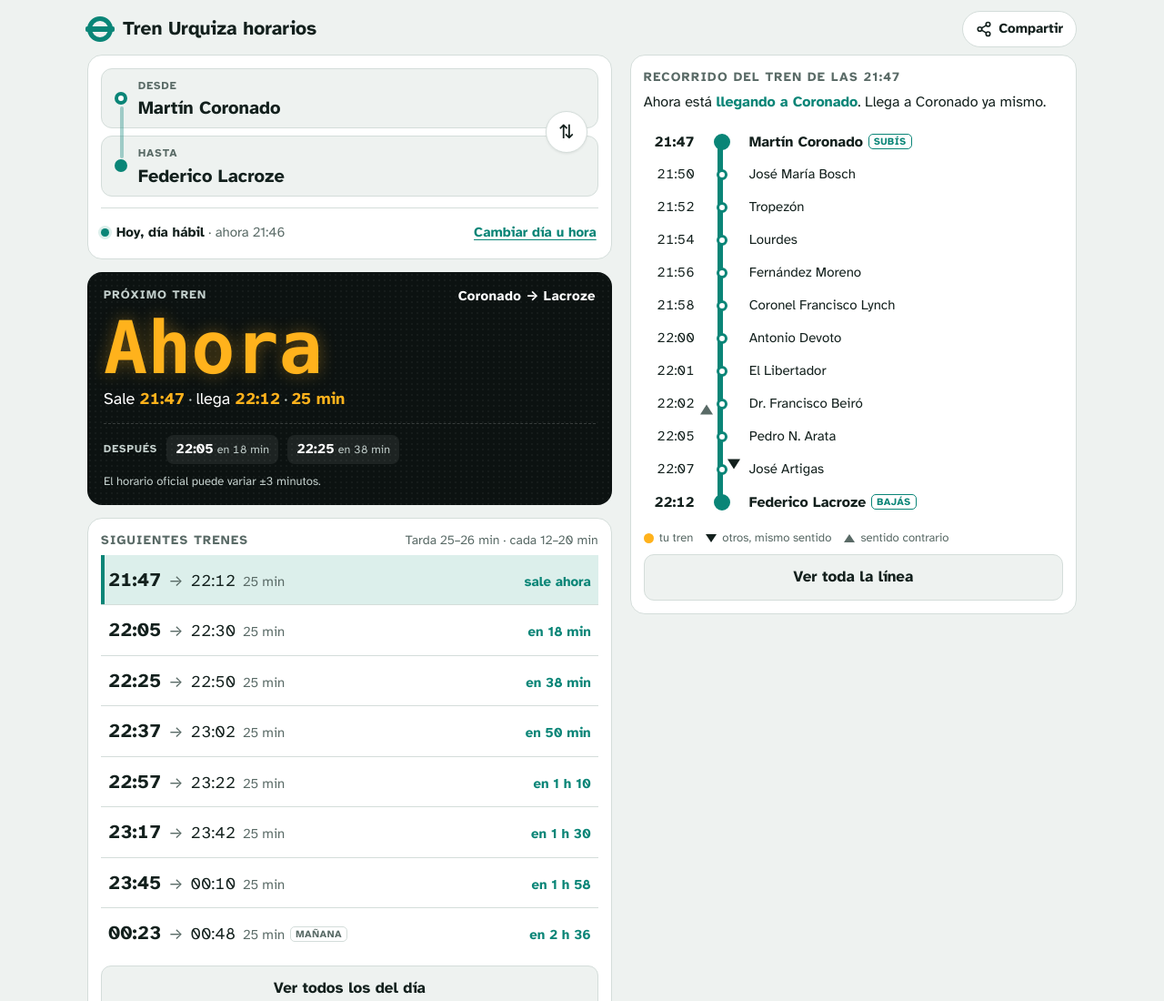
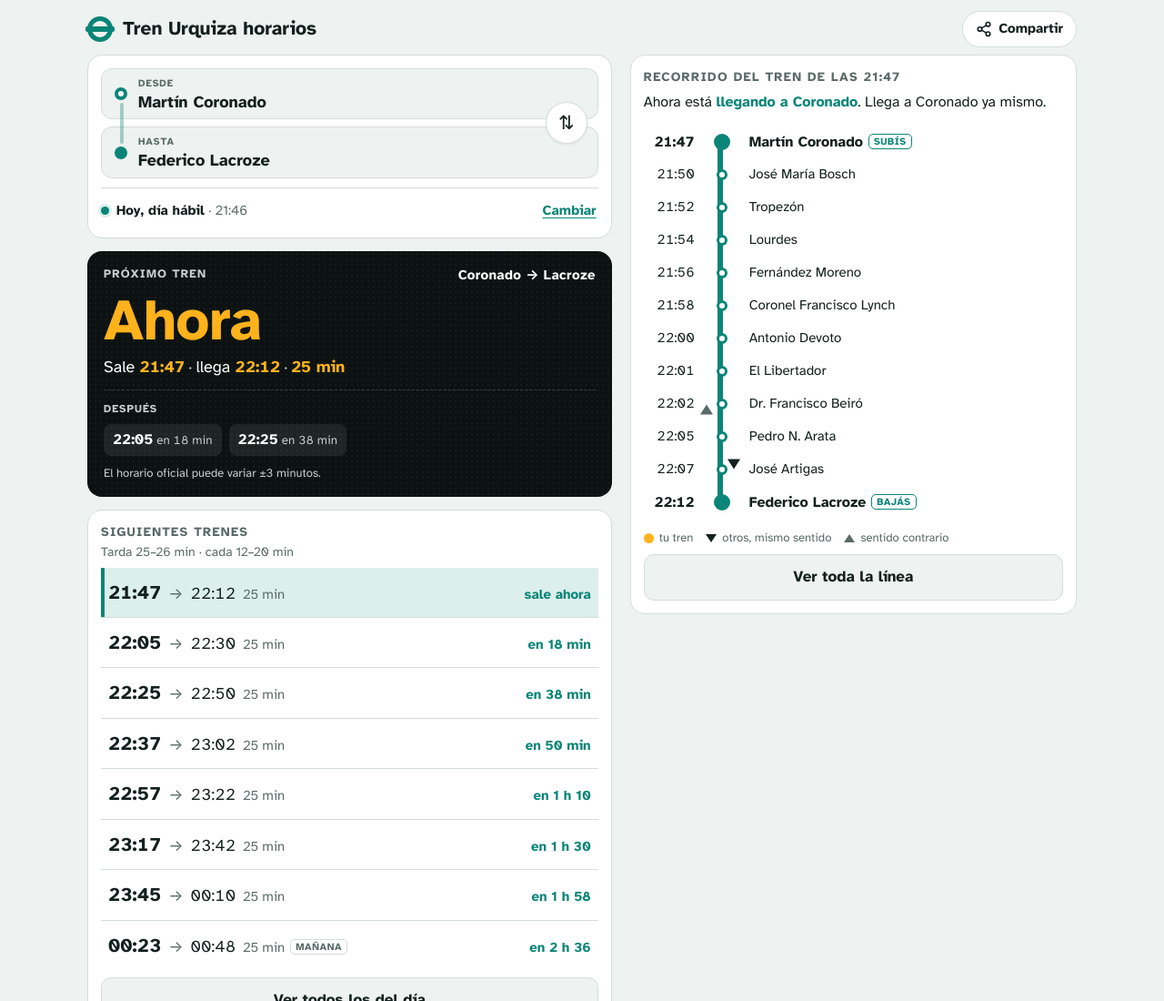
Before and after one commit to agustinjjesus/king-muebles-pruebas, a plain HTML site: page tren-urquiza/index.html in a window 1280 px wide. Shown: the top 1100 px of the page at 91% size. Drawn offline with Linux system fonts and the light colour scheme; a web font is replaced by a local one.

Commit message:
Tren Urquiza: siempre en claro, números normales y más compacta
En celulares con modo oscuro la página se ponía oscura; ahora se ve
siempre igual. El número grande usa la misma letra que el resto en vez
de la pixelada, y el selector de viaje y el tablero ocupan menos lugar.

Co-Authored-By: Claude Opus 5.5 <noreply@anthropic.com>
Claude-Session: https://claude.ai/code/session_01NRyEvKrfBSqziZHaZUFXt4

```diff
--- a/tren-urquiza/index.html
+++ b/tren-urquiza/index.html
@@ -5,7 +5,8 @@
 <meta name="viewport" content="width=device-width, initial-scale=1, viewport-fit=cover">
 <title>Tren Urquiza horarios</title>
 <meta name="description" content="Próximo tren Urquiza al instante: cuándo sale, cuánto tarda y por dónde va, entre Federico Lacroze y General Lemos. Horarios de invierno 2026 para días hábiles, sábados, domingos y feriados.">
-<meta name="theme-color" content="#0a8577">
+<meta name="theme-color" content="#eef2f0">
+<meta name="color-scheme" content="light only">
 <link rel="manifest" href="manifest.webmanifest">
 <link rel="icon" href="icon-192.png" type="image/png">
 <link rel="apple-touch-icon" href="apple-touch-icon.png">
@@ -22,9 +23,8 @@
 <link rel="preconnect" href="https://fonts.googleapis.com">
 <link rel="preconnect" href="https://fonts.gstatic.com" crossorigin>
 <link rel="stylesheet" href="https://fonts.googleapis.com/css2?family=Atkinson+Hyperlegible:ital,wght@0,400;0,700;1,400&display=swap">
-<link rel="stylesheet" href="https://fonts.googleapis.com/css2?family=Doto:wght@800;900&display=swap">
 <style>
-/* Plan: una columna en el celular (elegir viaje → próximo tren → lista → recorrido → info);
+/* Plan (siempre en claro): una columna en el celular (elegir viaje → próximo tren → lista → recorrido → info);
    en pantallas anchas, el viaje y los trenes a la izquierda y el recorrido a la derecha.
    El tablero ámbar del andén es lo único llamativo; el resto es tranquilo y muy legible. */
 :root{
@@ -39,22 +39,9 @@
   --board:#0c1211;
   --board-ink:#c4d0cd;
   --font-body:"Atkinson Hyperlegible", system-ui, -apple-system, "Segoe UI", Roboto, sans-serif;
-  --font-led:"Doto", ui-monospace, "SFMono-Regular", Menlo, Consolas, monospace;
   --rowh:36px;
   --radius:16px;
   color-scheme:light;
-}
-@media (prefers-color-scheme: dark){
-  :root:not([data-theme="light"]){
-    --bg:#0c1211; --surface:#141e1c; --ink:#e6eeec; --muted:#93a5a1; --rule:#25332f;
-    --line:#2fc2b0; --line-soft:#15332f; --board:#050807; --board-ink:#aebcb8;
-    color-scheme:dark;
-  }
-}
-:root[data-theme="dark"]{
-  --bg:#0c1211; --surface:#141e1c; --ink:#e6eeec; --muted:#93a5a1; --rule:#25332f;
-  --line:#2fc2b0; --line-soft:#15332f; --board:#050807; --board-ink:#aebcb8;
-  color-scheme:dark;
 }
 *{box-sizing:border-box}
 html,body{margin:0}
@@ -88,13 +75,13 @@ h1,h2,h3{text-wrap:balance;margin:0}
 
 /* elegir viaje */
 .route{position:relative;display:grid;gap:8px}
-.pick{display:grid;grid-template-columns:auto 1fr;align-items:center;gap:4px 12px;width:100%;text-align:left;border:1px solid var(--rule);background:var(--bg);border-radius:12px;padding:10px 64px 10px 14px;min-height:62px}
+.pick{display:grid;grid-template-columns:auto 1fr;align-items:center;gap:2px 12px;width:100%;text-align:left;border:1px solid var(--rule);background:var(--bg);border-radius:12px;padding:8px 60px 8px 14px;min-height:54px}
 .pick:hover{border-color:var(--line)}
-.pick .lab{grid-column:2;font-size:12px;font-weight:700;letter-spacing:.08em;text-transform:uppercase;color:var(--muted)}
-.pick .st{grid-column:2;font-size:20px;font-weight:700;line-height:1.15}
+.pick .lab{grid-column:2;font-size:11px;font-weight:700;letter-spacing:.08em;text-transform:uppercase;color:var(--muted)}
+.pick .st{grid-column:2;font-size:18px;font-weight:700;line-height:1.15}
 .pick .pin{grid-row:1 / span 2;width:14px;height:14px;border-radius:50%;border:4px solid var(--line);background:var(--surface)}
 .pick.to .pin{background:var(--line)}
-.route::before{content:"";position:absolute;left:21px;top:42px;bottom:42px;width:4px;background:var(--line);border-radius:2px;opacity:.35}
+.route::before{content:"";position:absolute;left:21px;top:38px;bottom:38px;width:4px;background:var(--line);border-radius:2px;opacity:.35}
 .swap{position:absolute;right:12px;top:50%;margin-top:-23px;width:46px;height:46px;border-radius:50%;border:1px solid var(--rule);background:var(--surface);font-size:21px;line-height:1;box-shadow:0 1px 3px rgba(0,0,0,.08)}
 .swap:hover{border-color:var(--line)}
 .recents{display:flex;gap:8px;overflow-x:auto;padding:12px 2px 2px;scrollbar-width:none}
@@ -103,7 +90,7 @@ h1,h2,h3{text-wrap:balance;margin:0}
 .chip:hover{border-color:var(--line)}
 .recents .lbl{flex:none;align-self:center;font-size:13px;color:var(--muted);padding-right:2px}
 
-.when{display:flex;align-items:center;justify-content:space-between;gap:10px;flex-wrap:wrap;margin-top:12px;padding-top:12px;border-top:1px solid var(--rule);font-size:15px}
+.when{display:flex;align-items:center;justify-content:space-between;gap:10px;flex-wrap:wrap;margin-top:10px;padding-top:10px;border-top:1px solid var(--rule);font-size:15px}
 .when-txt{display:inline-flex;align-items:center;gap:8px;color:var(--muted)}
 .when-txt b{color:var(--ink)}
 .dotlive{width:9px;height:9px;border-radius:50%;background:var(--line);box-shadow:0 0 0 3px var(--line-soft)}
@@ -121,25 +108,26 @@ h1,h2,h3{text-wrap:balance;margin:0}
   background-image:radial-gradient(rgba(255,255,255,.045) 1px, transparent 1.2px);background-size:6px 6px}
 .eyebrow{display:flex;justify-content:space-between;gap:10px;font-size:13px;font-weight:700;letter-spacing:.09em;text-transform:uppercase}
 .eyebrow .r{color:#fff;letter-spacing:.02em;text-transform:none;font-size:15px;text-align:right}
-.big{display:flex;align-items:baseline;gap:10px;margin:8px 0 2px;font-family:var(--font-led);font-weight:900;color:var(--led);line-height:.95;text-shadow:0 0 18px rgba(255,178,28,.35)}
-.big .n{font-size:clamp(78px,24vw,112px)}
-.big .u{font-size:clamp(30px,8vw,40px)}
-.big.word .n{font-size:clamp(56px,16vw,80px)}
-.hero-line{font-size:18px;color:#fff;margin-top:4px}
+.big{display:flex;align-items:baseline;gap:8px;margin:6px 0 2px;font-weight:700;color:var(--led);line-height:1;letter-spacing:-.02em}
+.big .n{font-size:clamp(60px,17vw,84px)}
+.big .u{font-size:clamp(24px,6.4vw,30px);letter-spacing:0}
+.big.word .n{font-size:clamp(48px,13vw,64px)}
+.hero-line{font-size:18px;color:#fff;margin-top:6px}
 .hero-line b{color:var(--led)}
 .hero-line .sep{color:var(--board-ink);padding:0 4px}
-.after{display:flex;flex-wrap:wrap;gap:8px 10px;align-items:center;margin-top:14px;padding-top:12px;border-top:1px dashed rgba(255,255,255,.18);font-size:15px}
+.after{display:grid;gap:8px;margin-top:12px;padding-top:12px;border-top:1px dashed rgba(255,255,255,.18);font-size:15px}
+.after .chips{display:flex;flex-wrap:wrap;gap:8px}
 .after .k{text-transform:uppercase;letter-spacing:.08em;font-size:12px;font-weight:700}
-.after .t{background:rgba(255,255,255,.07);border-radius:8px;padding:5px 10px;color:#fff;font-weight:700}
+.after .t{background:rgba(255,255,255,.08);border-radius:8px;padding:6px 10px;color:#fff;font-weight:700;font-size:16px}
 .after .t small{font-weight:400;color:var(--board-ink);margin-left:4px}
 .note{font-size:13px;color:var(--board-ink);margin-top:10px}
 .flip{animation:flip .45s ease-out}
 @keyframes flip{from{opacity:0;transform:translateY(-8px)}to{opacity:1;transform:none}}
 
 /* lista */
-.head{display:flex;justify-content:space-between;align-items:baseline;gap:10px;margin-bottom:6px}
+.head{display:grid;gap:2px;margin-bottom:6px}
 h2{font-size:14px;letter-spacing:.09em;text-transform:uppercase;color:var(--muted)}
-.facts{font-size:14px;color:var(--muted);text-align:right}
+.facts{font-size:14px;color:var(--muted)}
 ol.trains{list-style:none;margin:0;padding:0}
 .trow{width:100%;display:grid;grid-template-columns:auto auto auto minmax(0,1fr) auto;align-items:baseline;gap:8px;padding:12px 8px;border:0;border-top:1px solid var(--rule);background:transparent;text-align:left}
 ol.trains li:first-child .trow{border-top:0}
@@ -263,7 +251,7 @@ dialog.sheet::backdrop{background:rgba(5,10,9,.55)}
       <div class="recents" id="recents" hidden></div>
       <div class="when">
         <span class="when-txt" id="whenTxt"></span>
-        <button class="linkbtn" id="whenBtn" type="button" aria-expanded="false" aria-controls="whenPanel">Cambiar día u hora</button>
+        <button class="linkbtn" id="whenBtn" type="button" aria-expanded="false" aria-controls="whenPanel" aria-label="Cambiar día u hora">Cambiar</button>
       </div>
       <div class="when-panel" id="whenPanel" hidden>
         <div class="seg" id="days" role="group" aria-label="Qué horario usar"></div>
@@ -555,8 +543,8 @@ function renderPicker(ctx){
   }).join('') : '';
   var todayType = typeOf(ctx.today);
   var label = ctx.auto ? 'Hoy, ' + DAYLONG[todayType] : 'Horario de ' + DAYLONG[ctx.type];
-  $('whenTxt').innerHTML = (S.at === null && ctx.auto ? '<i class="dotlive" aria-hidden="true"></i>' : '') + '<span><b>' + esc(label) + '</b> · ' + (S.at === null ? 'ahora ' + hhmm(Math.floor(ctx.now.min)) : 'desde las ' + hhmm(S.at)) + '</span>';
-  $('whenBtn').textContent = S.whenOpen ? 'Listo' : 'Cambiar día u hora';
+  $('whenTxt').innerHTML = (S.at === null && ctx.auto ? '<i class="dotlive" aria-hidden="true"></i>' : '') + '<span><b>' + esc(label) + '</b> · ' + (S.at === null ? hhmm(Math.floor(ctx.now.min)) : 'desde las ' + hhmm(S.at)) + '</span>';
+  $('whenBtn').textContent = S.whenOpen ? 'Listo' : 'Cambiar';
   $('whenBtn').setAttribute('aria-expanded', String(S.whenOpen));
   $('whenPanel').hidden = !S.whenOpen;
   var days = [['hoy','Hoy (' + DAYNAME[todayType] + ')'],['habil','Hábil'],['sabado','Sábado'],['domingo','Domingo'],['feriado','Feriado']];
@@ -594,16 +582,16 @@ function render(){
       '<span class="sep">·</span>llega <b class="tab">' + hhmm(next.arr) + '</b><span class="sep">·</span><b>' + next.dur + ' min</b>';
     var af = upcoming.slice(1, 3);
     $('bAfter').hidden = af.length === 0;
-    $('bAfter').innerHTML = '<span class="k">Después</span>' + af.map(function(x){
+    $('bAfter').innerHTML = '<span class="k">Después</span><div class="chips">' + af.map(function(x){
       return '<span class="t tab">' + hhmm(x.dep) + (live ? '<small>' + esc(untilTxt(x.dep - ctx.ref)) + '</small>' : '') + '</span>';
-    }).join('');
+    }).join('') + '</div>';
   } else {
     big.classList.add('word');
     $('bKicker').textContent = 'Sin más trenes';
     $('bNum').textContent = 'Fin'; $('bUnit').textContent = '';
     $('bLine').textContent = 'No hay más trenes ese ' + DAYLONG[ctx.type] + ' después de las ' + hhmm(ctx.ref) + '.';
     $('bAfter').hidden = dayTrips.length === 0;
-    $('bAfter').innerHTML = dayTrips.length ? '<span class="k">El primero</span><span class="t tab">' + hhmm(dayTrips[0].dep) + '</span>' : '';
+    $('bAfter').innerHTML = dayTrips.length ? '<span class="k">El primero</span><div class="chips"><span class="t tab">' + hhmm(dayTrips[0].dep) + '</span></div>' : '';
   }
 
   /* datos rápidos */
```
Also changed, not shown: tren-urquiza/privacidad.html (+2 -3 lines).
